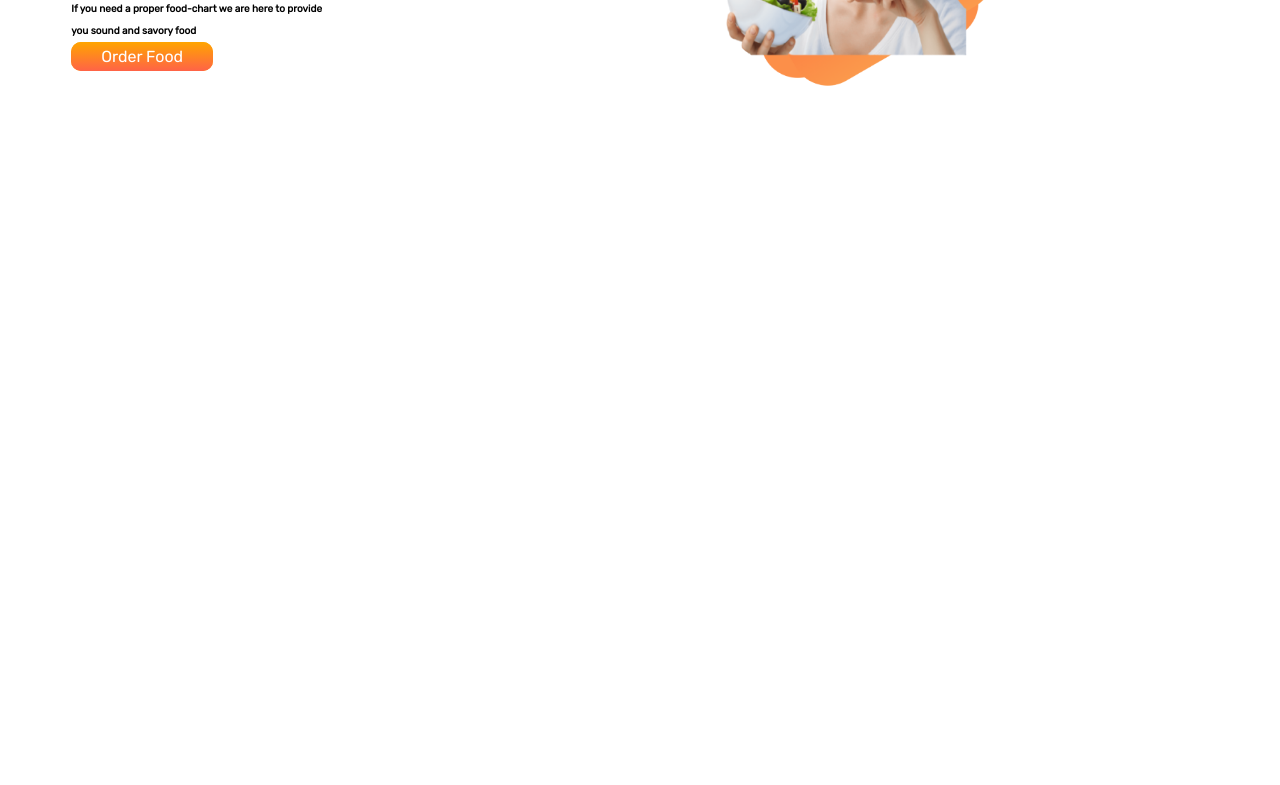
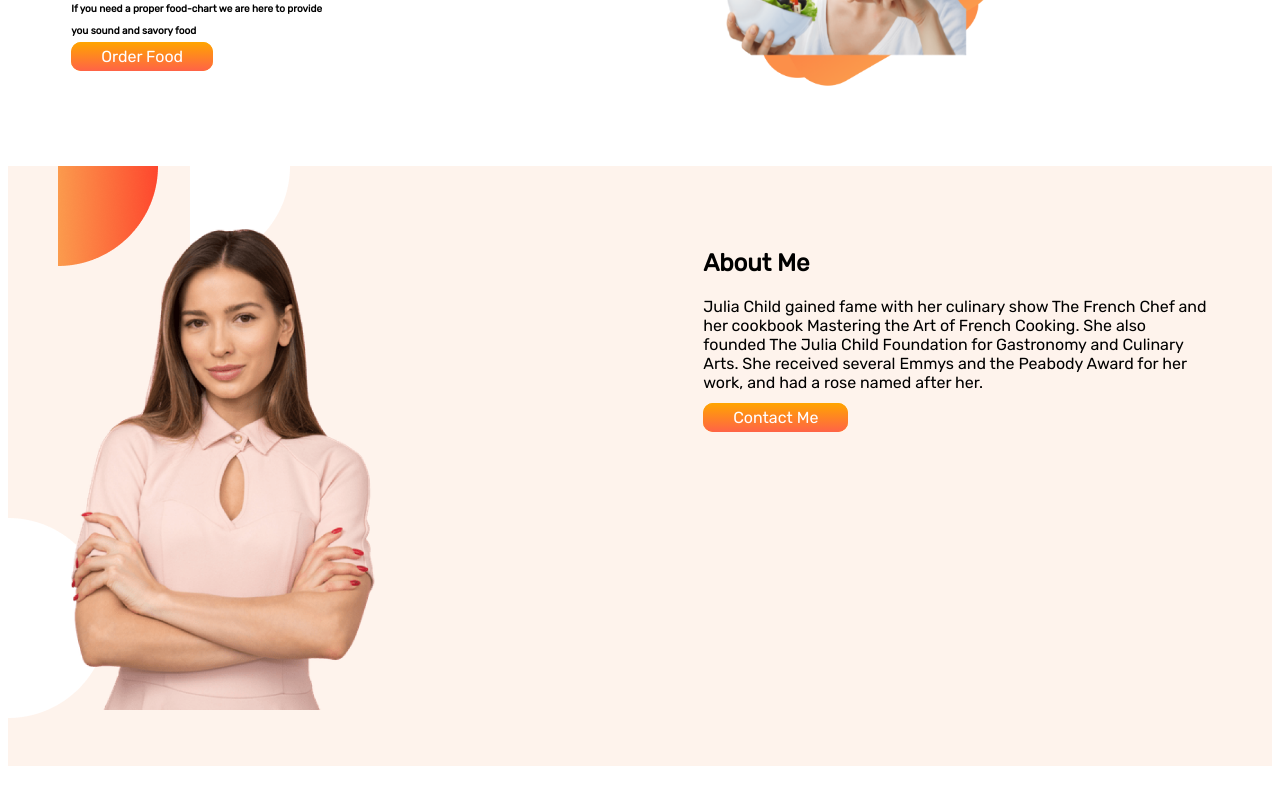
Before and after one commit to arafatanjan/food-webpage, a plain HTML site: page index.html in a window 1280 px wide. Shown: the part 276-1061 px from the top of the page. Before the commit the page ends 800 px from the top, so only its background shows below. Drawn offline with Linux system fonts and the light colour scheme.

Commit message:
second section

```diff
--- a/index.html
+++ b/index.html
@@ -24,6 +24,20 @@
         </div>
         <div class="half-width"><img src="images/food/first-pic.png" alt=""></div>
     </section>
+    <section class="About-me">
+        <div class="half-width"><img src="images/female/Person Image.png" alt=""></div>
+        <div class="half-width">
+            <h2>About Me</h2>
+            <p>Julia Child gained fame with her culinary show The French Chef and her cookbook Mastering the Art of
+                French Cooking.
+                She also founded The Julia Child Foundation for Gastronomy and Culinary Arts. She received several Emmys
+                and the
+                Peabody Award for her work, and had a rose named after her. </p>
+            <a class="link-button" target="_blank" href="">Contact Me</a>
+        </div>
+    </section>
+
+    </section>
 </body>
 
 </html>
--- a/style.css
+++ b/style.css
@@ -29,3 +29,7 @@ section{
     font-weight: 50;
     border-radius: 10px;
 }
+.About-me{
+    background-image: url(images/shapes/7.png);
+    background-repeat: no-repeat;
+}
```
